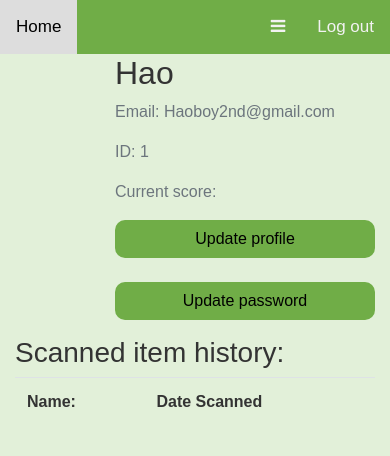
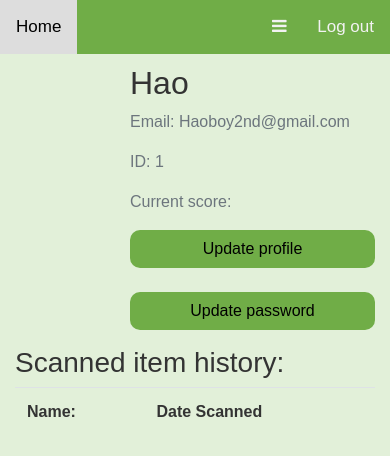
Before and after one commit to Evan-Hocking/ECM2434-Group-28, a Django app: page /profile/ in a window 390 px wide. Shown: the top 456 px of the page. Run offline with Django 4.2, Linux system fonts and the light colour scheme; a user stored in the database is signed in; data comes from the database, SQL or seed files in the repository; both versions use the stored data as it was after the commit; lists and menus that the app fills with data are empty; some libraries are stand-ins or nearby versions.

Commit message:
minor UI tweaks

```diff
--- a/Eco_Food_game/Food_Scanner/static/Food_Scanner/main.css
+++ b/Eco_Food_game/Food_Scanner/static/Food_Scanner/main.css
@@ -43,12 +43,10 @@ body {
   }
 
   .topnav a.icon {
-    order:2;
-    float: right;
+    position: absolute;
+    right: 87.5px;
+    top: 0;
     display: block;
-  }
-  .topnav .right {
-    order: 1;
   }
 
   .topnav.responsive {
--- a/Eco_Food_game/users/templates/users/profile.html
+++ b/Eco_Food_game/users/templates/users/profile.html
@@ -1,8 +1,8 @@
 {% extends "Food_Scanner/base.html" %} {% load crispy_forms_tags %} {% block content %}
-<div class="content-section">
+<div style="padding-top: 10px;"class="content-section">
     <div class="media">
         <img class="rounded-circle account-img" src="{{ user.profile.image.url }}" width="100" height="auto" />
-        <div class="media-body">
+        <div style="padding-left: 15px;" class="media-body">
             <h2 class="account-heading">{{ user.username }}</h2>
             <!-- <p class="text-secondary">Name: {{ user.first_name }}{{ user.last_name }}</p> -->
             <p class="text-secondary">Email: {{ user.email }}</p>
```
Also changed, not shown: Eco_Food_game/db.sqlite3.
